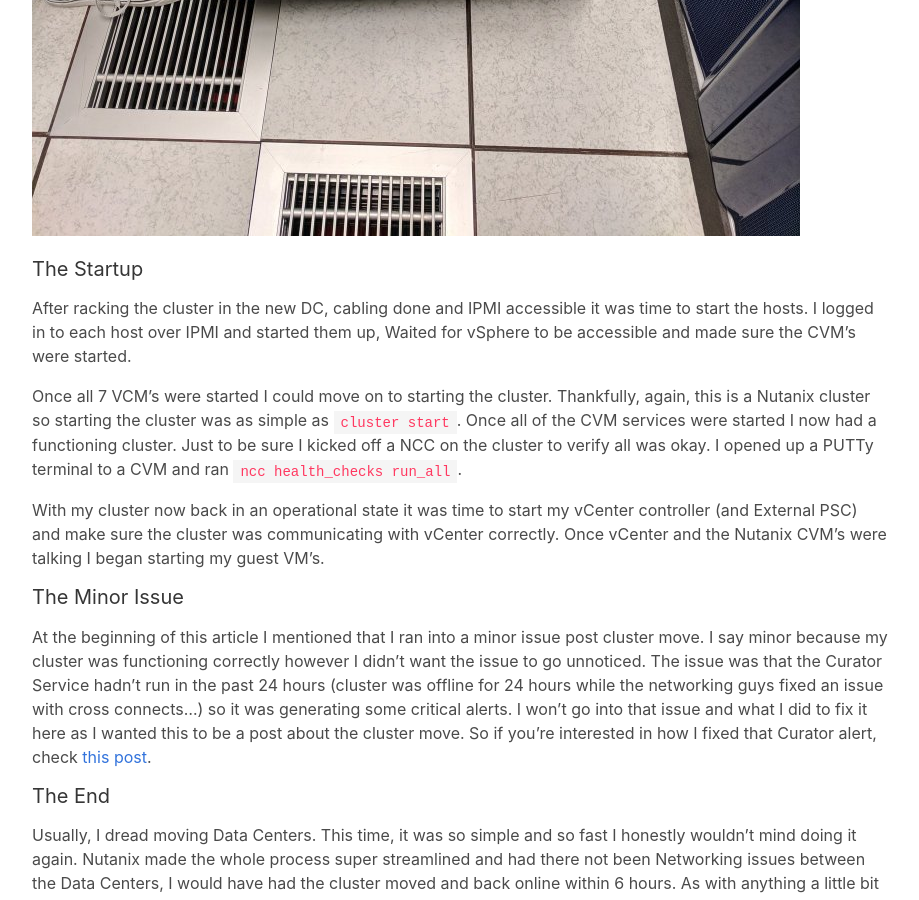
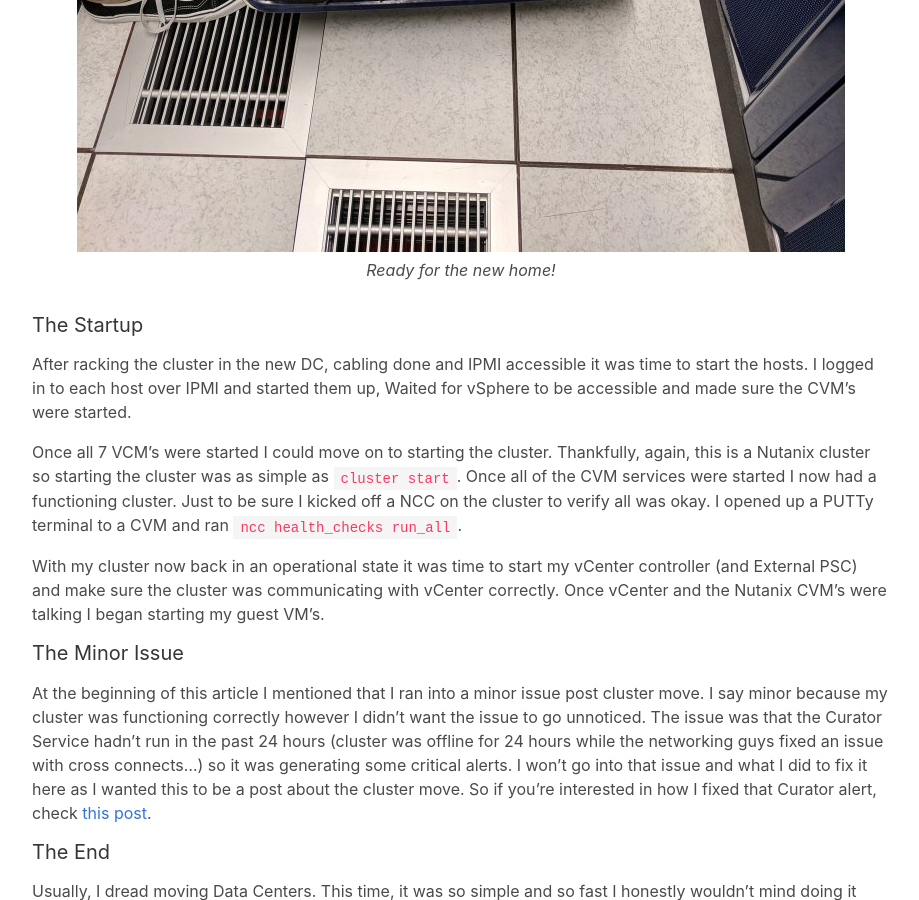
Before and after one commit to wjbeckett/blog, a Jekyll site: the page built from _posts/2017-11-01-Moving-nutanix-cluster.md, in a window 1280 px wide and 900 px high, scrolled down 1805 px. Shown: the whole window, without its empty margins (179-1098 px from the left). Built offline with Jekyll 4.4.1, drawn with Linux system fonts in a browser that asks for light colours; comment, search, counter and statistics services are not loaded.

Commit message:
Updated Moving Nutanix post - added image caption

```diff
--- a/_posts/2017-11-01-Moving-nutanix-cluster.md
+++ b/_posts/2017-11-01-Moving-nutanix-cluster.md
@@ -28,7 +28,10 @@ Because I was already logged in to each host via vSphere I decided to use vSpher
 
 Now that the hosts were off the shutdown sequence was complete and I could move on to pulling the power and network cables, pulling the nodes out of the rack and moving them to the new DC.
 
-![Ready to move]({{ site.url }}/images/moving-nutanix-kit.jpg)
+<figure>
+  <img src="{{ site.url }}/images/moving-nutanix-kit.jpg" alt="ready to move" />
+  <figcaption>Ready for the new home!</figcaption>
+</figure>
 
 
 #### The Startup
```
